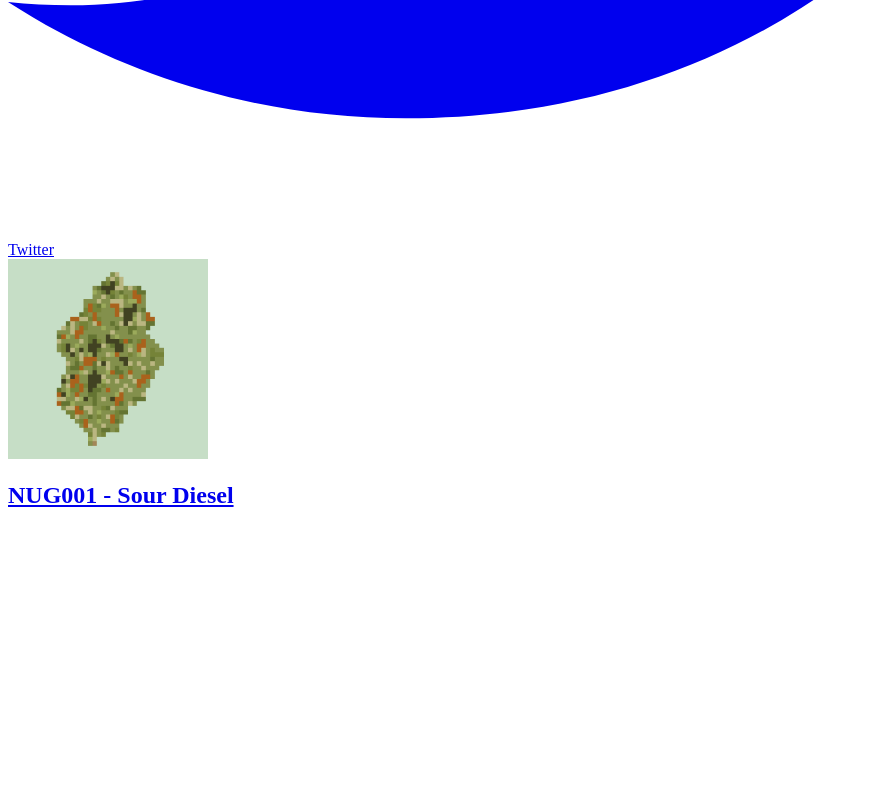
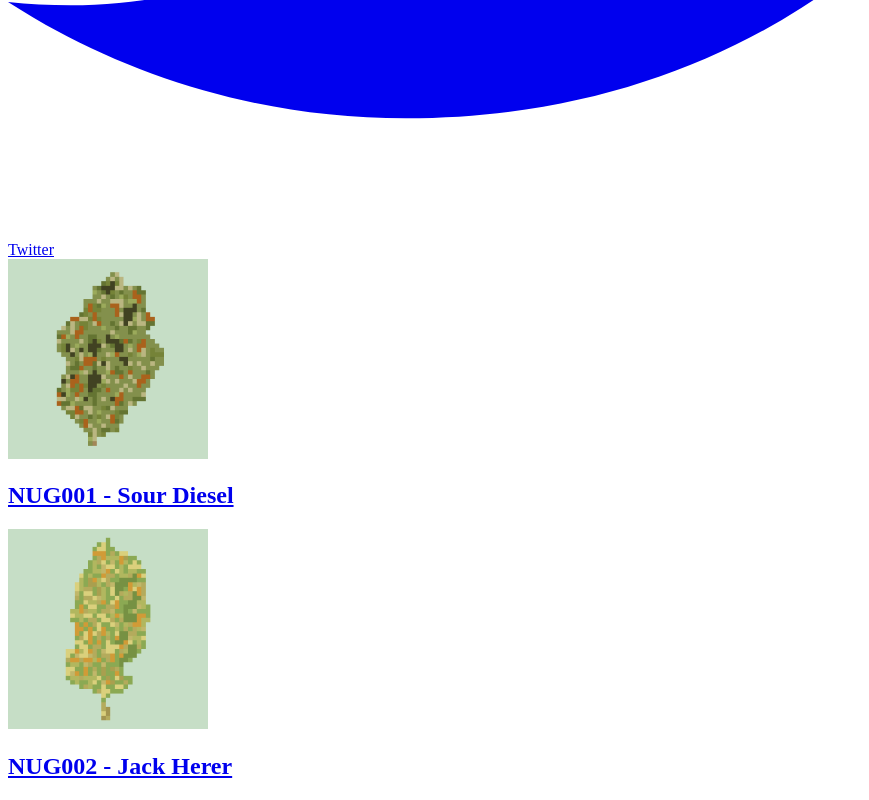
Before and after one commit to 1forh/algonugz.com, a Next.js app: page / in a window 1280 px wide. Shown: the part 1240-2040 px from the top of the page, without its empty margins (0-869 px from the left). Before the commit the page ends 1769 px from the top, so only its background shows below. Built offline with nearby package versions, Linux system fonts and the light colour scheme.

Commit message:
updates nfts

```diff
--- a/pages/index.js
+++ b/pages/index.js
@@ -5,6 +5,18 @@ export default function Home() {
   const title = 'AlgoNugz';
   const description =
     'Coming Soon - An NFT dispensary on the Algorand blockchain.';
+  const nfts = [
+    {
+      url: 'https://ab2.gallery/asset/432941101',
+      image: '/nugz/NUG001.png',
+      name: 'NUG001 - Sour Diesel',
+    },
+    {
+      url: 'https://ab2.gallery/asset/433312974',
+      image: '/nugz/NUG002.png',
+      name: 'NUG002 - Jack Herer',
+    },
+  ];
 
   return (
     <div className='min-h-screen bg-gradient-to-br from-gray-900 to-[#354c25] font-body'>
@@ -72,17 +84,19 @@ export default function Home() {
               <span>Twitter</span>
             </a>
           </div>
-          <div className='mt-10'>
-            <a href='https://ab2.gallery/asset/432941101' className='group'>
+          <div className='grid grid-cols-6 gap-5 mt-10'>
+            {nfts.map((it) => (
+              <a href={it.url} className='group'>
                 <Image
-                src='/nugz/NUG001.png'
-                alt='AlgoNugz AK-47'
+                  src={it.image}
+                  alt={it.name}
                   width={200}
                   height={200}
                   className='rounded-lg'
                 />
-              <h2 className='text-green-50'>NUG001 - Sour Diesel</h2>
+                <h2 className='text-green-50'>{it.name}</h2>
               </a>
+            ))}
           </div>
         </div>
       </main>
```
Also changed, not shown: public/nugz/NUG002.png (added). Lines whose indentation alone changed are shown as unchanged.
